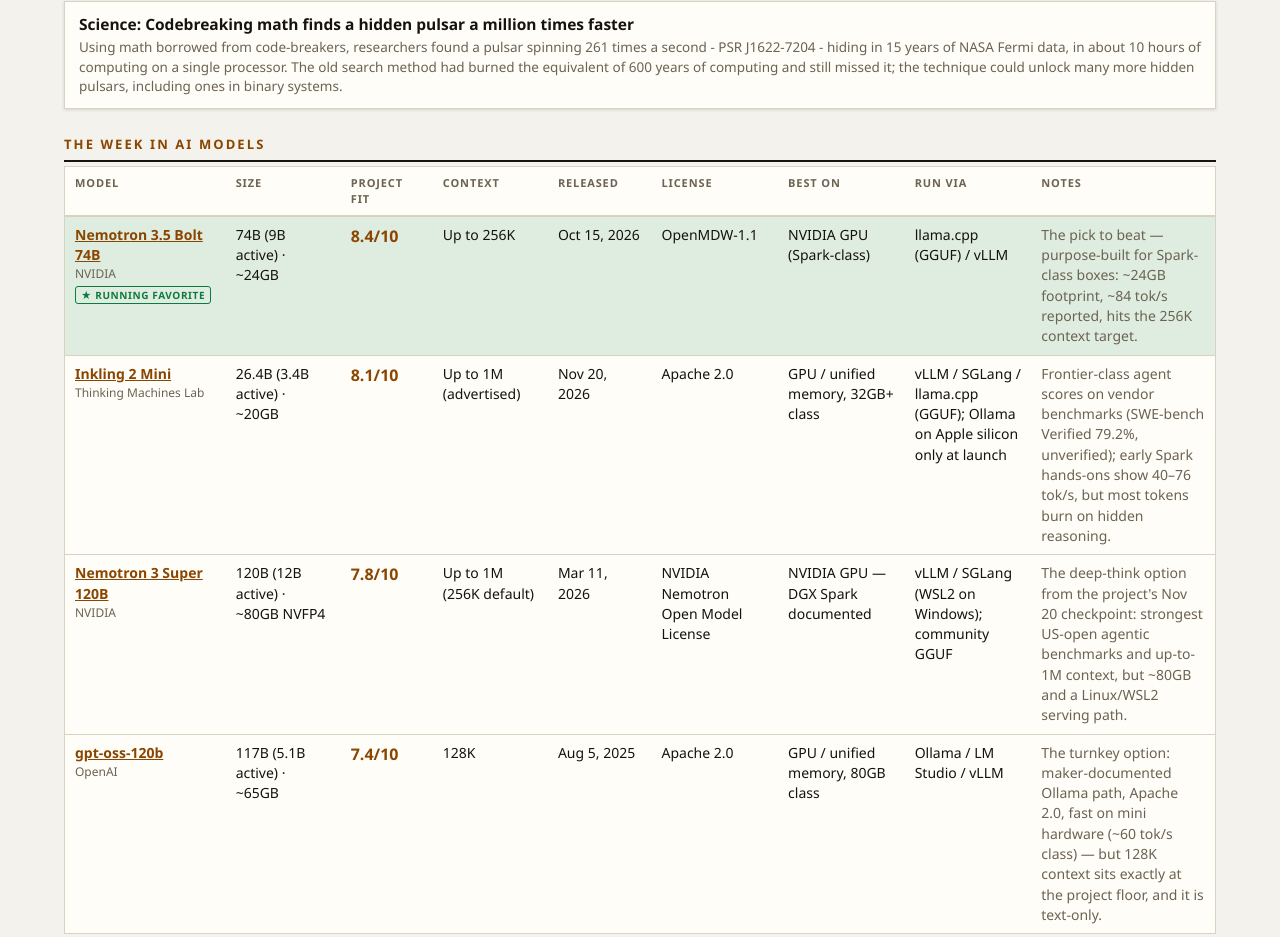
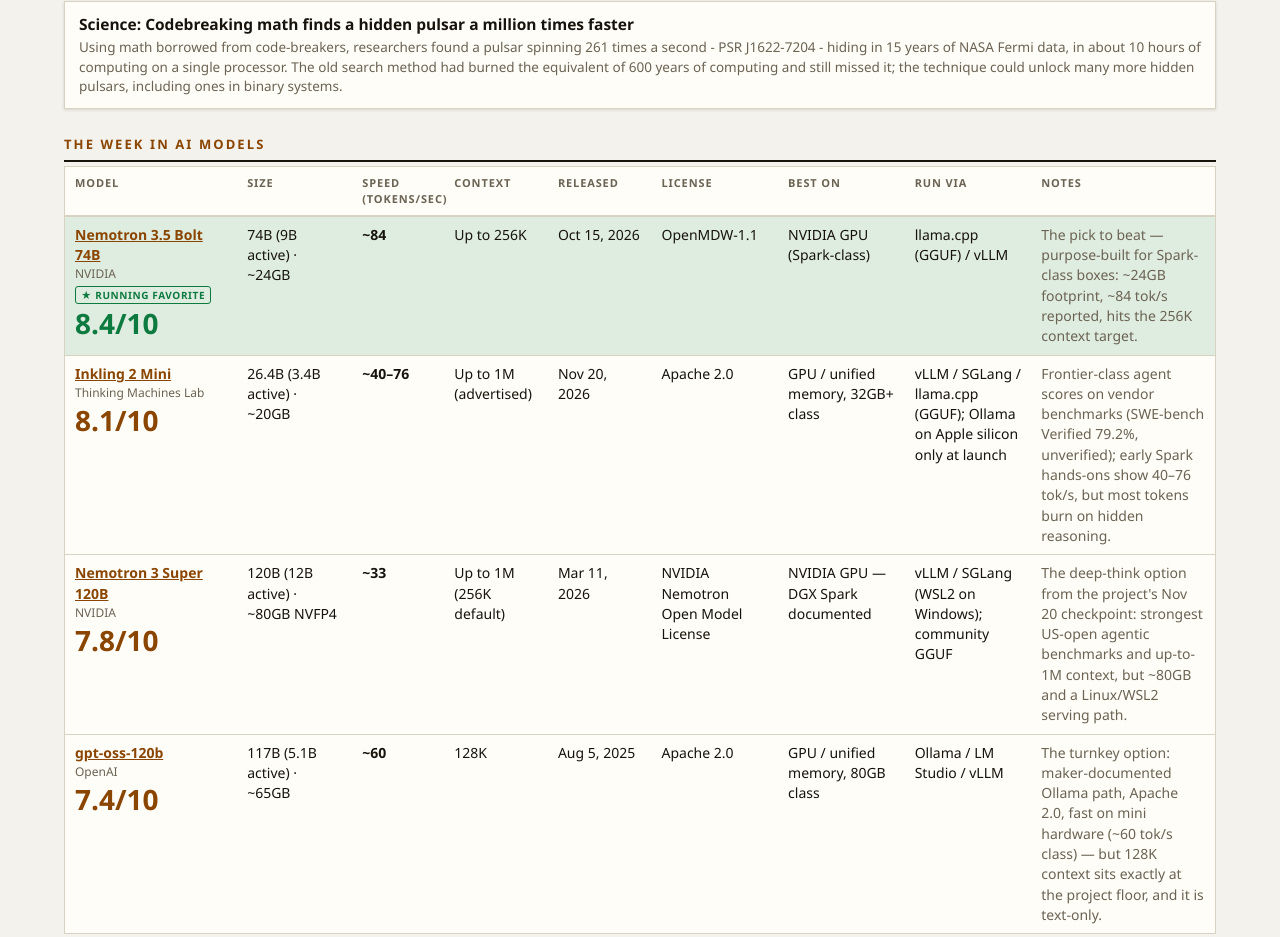
Before and after one commit to DaveSeiver/seiver-tv-data, a plain HTML site: page index.html in a window 1280 px wide. Shown: the part 2671-3608 px from the top of the page. Drawn offline with Linux system fonts and the light colour scheme.

Commit message:
Seiver TV framework — AI matrix: Speed column replaces Project Fit; fit score moves under model name (green for favorite, dark orange for others)

```diff
--- a/index.html
+++ b/index.html
@@ -221,10 +221,10 @@
       table.aimx{border-collapse:collapse; width:100%; min-width:780px; table-layout:fixed; background:var(--panel); border:1px solid var(--line); box-shadow:var(--shadow);}
       .aimx th,.aimx td{padding:8px 10px; border-bottom:1px solid var(--line); text-align:left; vertical-align:top; font-size:14px; overflow-wrap:break-word;}
       .aimx thead th{font-size:11px; letter-spacing:.08em; text-transform:uppercase; color:var(--muted); border-bottom:2px solid var(--line); overflow-wrap:normal;}
-      .aimx th:nth-child(1),.aimx td:nth-child(1){width:14%;}
+      .aimx th:nth-child(1),.aimx td:nth-child(1){width:15%;}
       .aimx th:nth-child(2),.aimx td:nth-child(2){width:10%;}
       .aimx th:nth-child(3),.aimx td:nth-child(3){width:8%;}
-      .aimx th:nth-child(4),.aimx td:nth-child(4){width:10%;}
+      .aimx th:nth-child(4),.aimx td:nth-child(4){width:9%;}
       .aimx th:nth-child(5),.aimx td:nth-child(5){width:9%;}
       .aimx th:nth-child(6),.aimx td:nth-child(6){width:11%;}
       .aimx th:nth-child(7),.aimx td:nth-child(7){width:11%;}
@@ -233,7 +233,9 @@
       .aimx td.model{font-weight:700;}
       .aimx td.model .maker{display:block; font-weight:400; font-size:12px; color:var(--muted);}
       .aimx td.model .favtag{display:inline-block; margin-top:3px; font-size:10px; font-weight:700; letter-spacing:.06em; color:var(--up); border:1px solid var(--up); border-radius:3px; padding:1px 5px;}
-      .aimx td.score{font-weight:800; font-size:16px; color:var(--accent-ink); white-space:nowrap;}
+      .aimx td.speed{font-weight:700; white-space:nowrap;}
+      .aimx td.model .fitscore{display:block; margin-top:5px; font-size:28px; font-weight:800; line-height:1.05; color:var(--accent-ink);}
+      .aimx tr.fav td.model .fitscore{color:var(--up);}
       .aimx td.notes{color:var(--muted);}
       .aimx tr.fav td{background:var(--best-bg);}
     </style>
@@ -730,7 +732,7 @@
         var host = document.getElementById("aiMatrix");
         if (!host) return;
         function ce(tag, cls, text){ var n = document.createElement(tag); if (cls) n.setAttribute("class", cls); if (text != null) n.textContent = text; return n; }
-        var cols = [["Model","model","model"],["Size","size","size"],["Project Fit","score","score"],
+        var cols = [["Model","model","model"],["Size","size","size"],["Speed (tokens/sec)","speed","speed"],
           ["Context","ctx","context"],["Released","rel","release"],
           ["License","lic","license"],["Best on","hw","hw"],
           ["Run via","run","run"],["Notes","notes","notes"]];
@@ -752,8 +754,7 @@
               }
               if (m.maker) td.appendChild(ce("span","maker",m.maker));
               if (m.fav) td.appendChild(ce("span","favtag","\u2605 RUNNING FAVORITE"));
-            } else if (key === "score") {
-              td.textContent = (m.score != null) ? Number(m.score).toFixed(1)+"/10" : "\u2014";
+              if (m.score != null) td.appendChild(ce("span","fitscore", Number(m.score).toFixed(1)+"/10"));
             } else {
               td.textContent = m[key] || "\u2014";
             }
```
